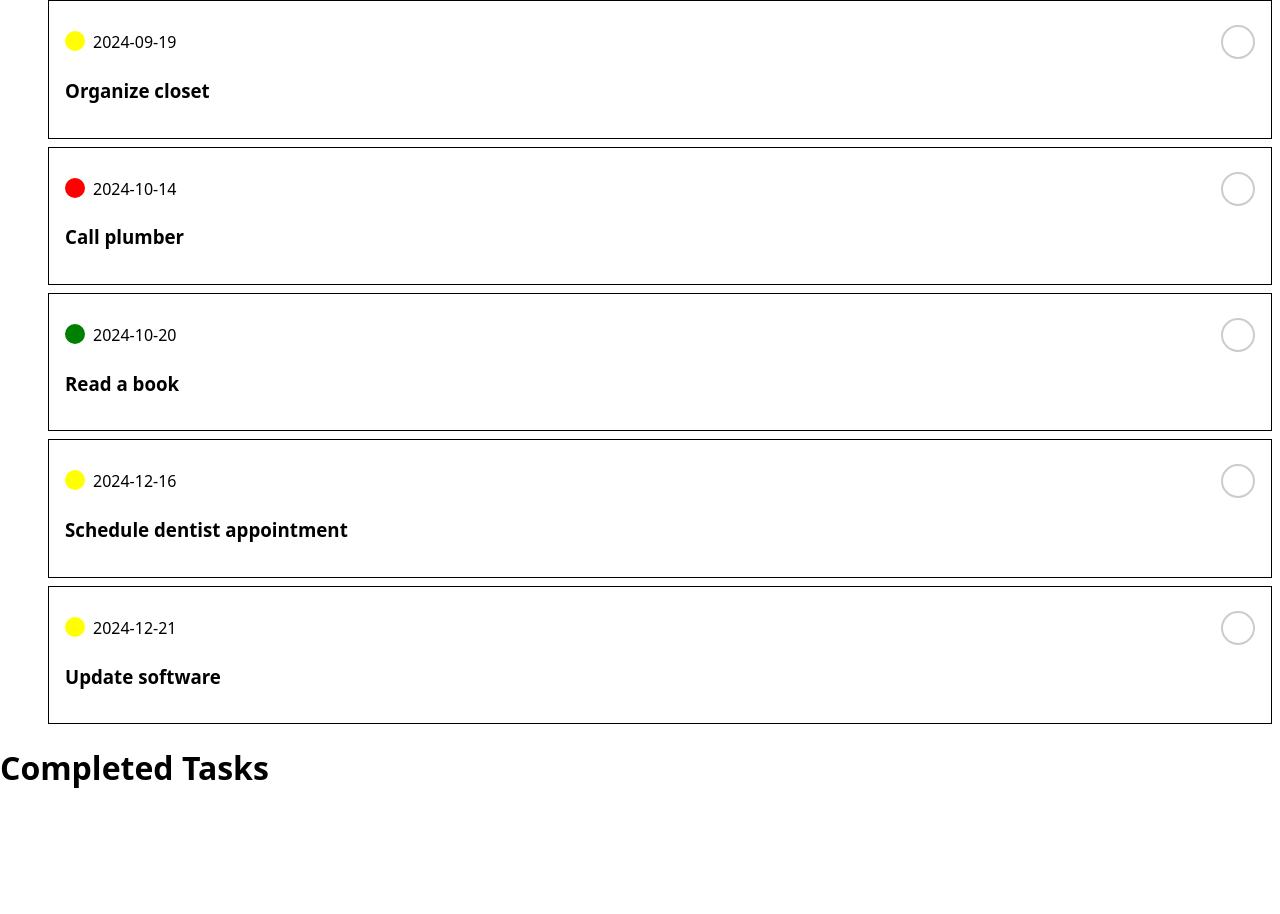
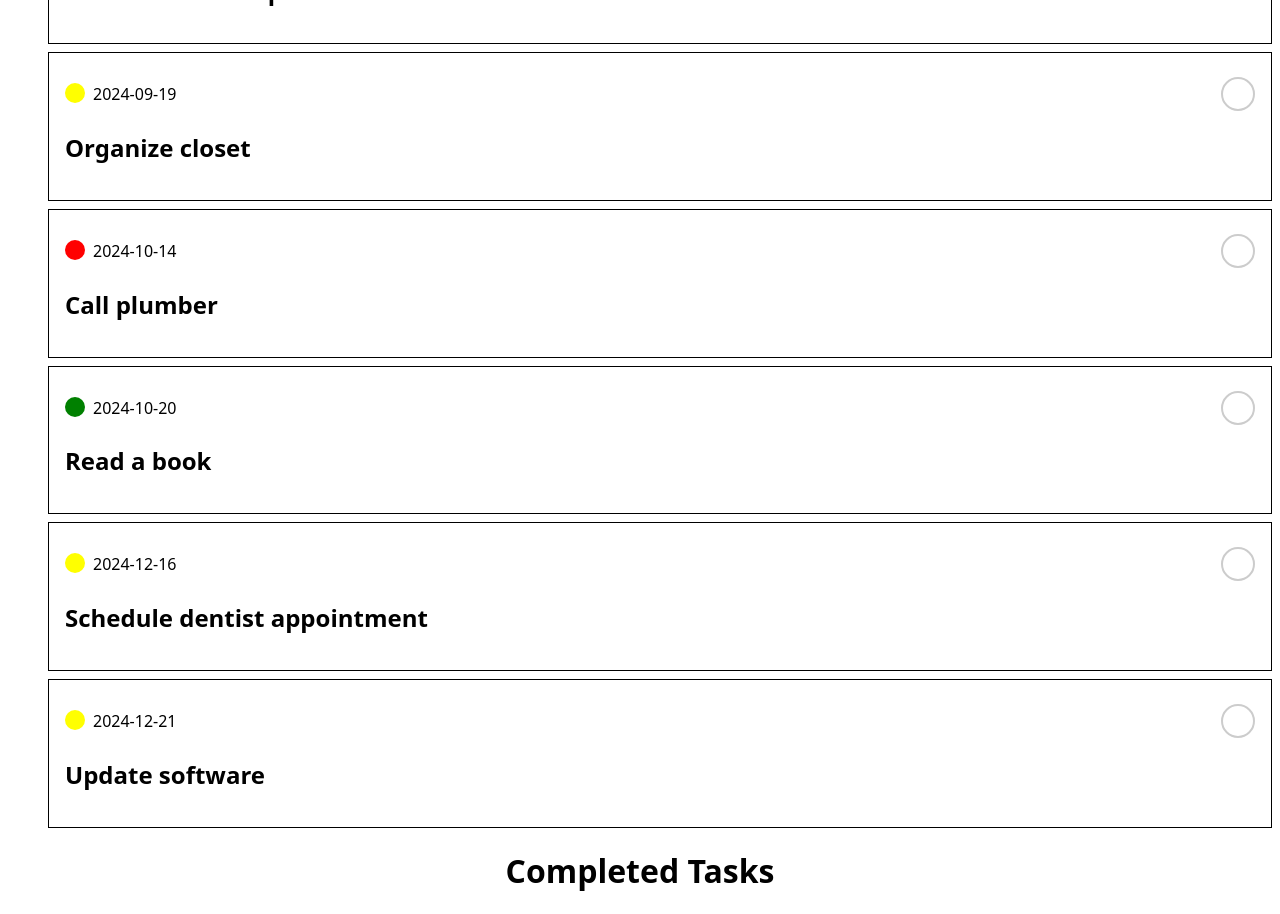
Before and after one commit to anapecic/task-flow, a Next.js app: page / in a window 1280 px wide. Shown: the part 840-1754 px from the top of the page. Before the commit the page ends 1650 px from the top, so only its background shows below. Built offline with nearby package versions, Linux system fonts and the light colour scheme.

Commit message:
Implemented toggleIsCompleted and handleMarkAsCompleted functions to manage task completion status

```diff
--- a/components/StyledMarkCompleted.js
+++ b/components/StyledMarkCompleted.js
@@ -1,21 +1,38 @@
 import styled from "styled-components";
 
-export const StyledMarkCompleted = styled.div`
+export const StyledMarkCompleted = styled.button`
   width: 34px;
   height: 34px;
   border-radius: 50%;
-  background-color: ${(props) => (props.checked ? "#008000" : "transparent")};
-  border: 2px solid ${(props) => (props.checked ? "#008000" : "#ccc")};
+  background-color: ${(props) =>
+    props.isCompletedView ? "#008000" : "transparent"};
+  border: 2px solid ${(props) => (props.isCompletedView ? "#008000" : "#ccc")};
   position: relative;
-  cursor: pointer;
   display: flex;
   align-items: center;
   justify-content: center;
+  cursor: pointer;
+  transition: all 0.2s;
+
 
   &:after {
-    content: "${(props) => (props.checked ? "✔" : "")}";
+    content: "${(props) => (props.isCompletedView ? "✔" : "")}";
     font-size: 34px;
-    color: ${(props) => (props.checked ? "#fff" : "transparent")};
+    color: ${(props) => (props.isCompletedView ? "#fff" : "transparent")};
     position: absolute;
+
+  }
+
+  &:hover {
+    box-shadow: 0 0 2px 1px rgba(0, 128, 0, 0.5);
+    border: 2px solid rgba(0, 128, 0, 0.5);
+    transition: all 0.3s;
+
+    t
+  }
+
+  &:focus {
+    outline: none;
+    box-shadow: 0 0 0 3px rgba(0, 128, 0, 0.5);
   }
 `;
--- a/components/Task/Task.js
+++ b/components/Task/Task.js
@@ -4,7 +4,7 @@ import { StyledPriority } from "../StyledPriority";
 import { StyledTaskFlexWrapper } from "../StyledTaskFlexWrapper";
 import { StyledDate } from "../StyledDate";
 import { StyledMarkCompleted } from "../StyledMarkCompleted";
-import { StyledTaskWrapperTop } from "../StyledTaskWrapper";
+import { StyledTaskWrapperTop } from "../StyledTaskWrapperTop";
 
 const StyledLink = styled(Link)`
   text-decoration: none;
@@ -19,16 +19,16 @@ const StyledTask = styled.li`
     props.isCompleted ? "rgba(71, 70, 70, 0.267)" : "transparent"};
 `;
 
-const StyledTaskTitle = styled.h3``;
+const StyledTaskTitle = styled.h2``; // Можливо треба змінити
 
-export default function Task({ task, toggleIsCompleted }) {
+export default function Task({ task, toggleIsCompleted, isCompletedView }) {
   const today = new Date();
   const dueDate = new Date(task?.dueDate);
   const pastDueDate = today >= dueDate;
 
   const handleMarkAsCompleted = (event) => {
     event.preventDefault();
-    console.log("Task ID to toggles:", task.id);
+
     toggleIsCompleted(task.id);
   };
 
@@ -43,8 +43,8 @@ export default function Task({ task, toggleIsCompleted }) {
             </StyledDate>
           </StyledTaskFlexWrapper>
           <StyledMarkCompleted
-            checked={task.isCompleted}
             onClick={handleMarkAsCompleted}
+            isCompletedView={isCompletedView}
           />
         </StyledTaskWrapperTop>
 
--- a/components/TaskList/TaskList.js
+++ b/components/TaskList/TaskList.js
@@ -5,20 +5,26 @@ const StyledList = styled.ul`
   list-style-type: none;
 `;
 
-const StyledTitleCompleted = styled.h2`
-  text-align: center;
+const StyledTitle = styled.h1`
+  text-align: ${(props) => (props.isCompletedView ? "center" : "left")};
 `;
 
-export default function TaskList({ title, tasks = [], toggleIsCompleted }) {
+export default function TaskList({
+  title,
+  tasks = [],
+  toggleIsCompleted,
+  isCompletedView = false,
+}) {
   return (
     <>
-      <h1>{title}</h1> {/* Заголовок для поточного списку завдань */}
+      <StyledTitle isCompletedView={isCompletedView}>{title}</StyledTitle>{" "}
       <StyledList>
         {tasks.map((task) => (
           <Task
             key={task.id}
             task={task}
             toggleIsCompleted={toggleIsCompleted}
+            isCompletedView={isCompletedView}
           />
         ))}
       </StyledList>
--- a/pages/_app.js
+++ b/pages/_app.js
@@ -57,6 +57,7 @@ export default function App({ Component, pageProps }) {
         handleConfirm={handleConfirm}
         onCreateTask={onCreateTask}
         toggleIsCompleted={toggleIsCompleted}
+        isCompletedView={false}
       />
     </>
   );
--- a/pages/index.js
+++ b/pages/index.js
@@ -34,16 +34,17 @@ export default function HomePage({
       <Header />
       <main>
         <TaskList
-          title="Tasks" // Заголовок для поточних завдань
+          title="Tasks"
           tasks={currentTasks}
           toggleIsCompleted={toggleIsCompleted}
+          isCompletedView={false}
         />
         <TaskList
-          title="Completed Tasks" // Заголовок для завершених завдань
+          title="Completed Tasks"
           tasks={completedTasks}
-          toggleIsCompleted={toggleIsCompleted} //Hier muss ein Prop übergeben werden, der die Completed Tasks anders rendert als die Current Tasks.
+          toggleIsCompleted={toggleIsCompleted}
+          isCompletedView={true}
         />
-
         {createMode ? (
           <CreateTaskForm
             onCreateTask={(taskData) => {
```
Also changed, not shown: pages/[id].js (+21 -5 lines), components/StyledTaskWrapperTop.js (renamed from components/StyledTaskWrapper.js).
